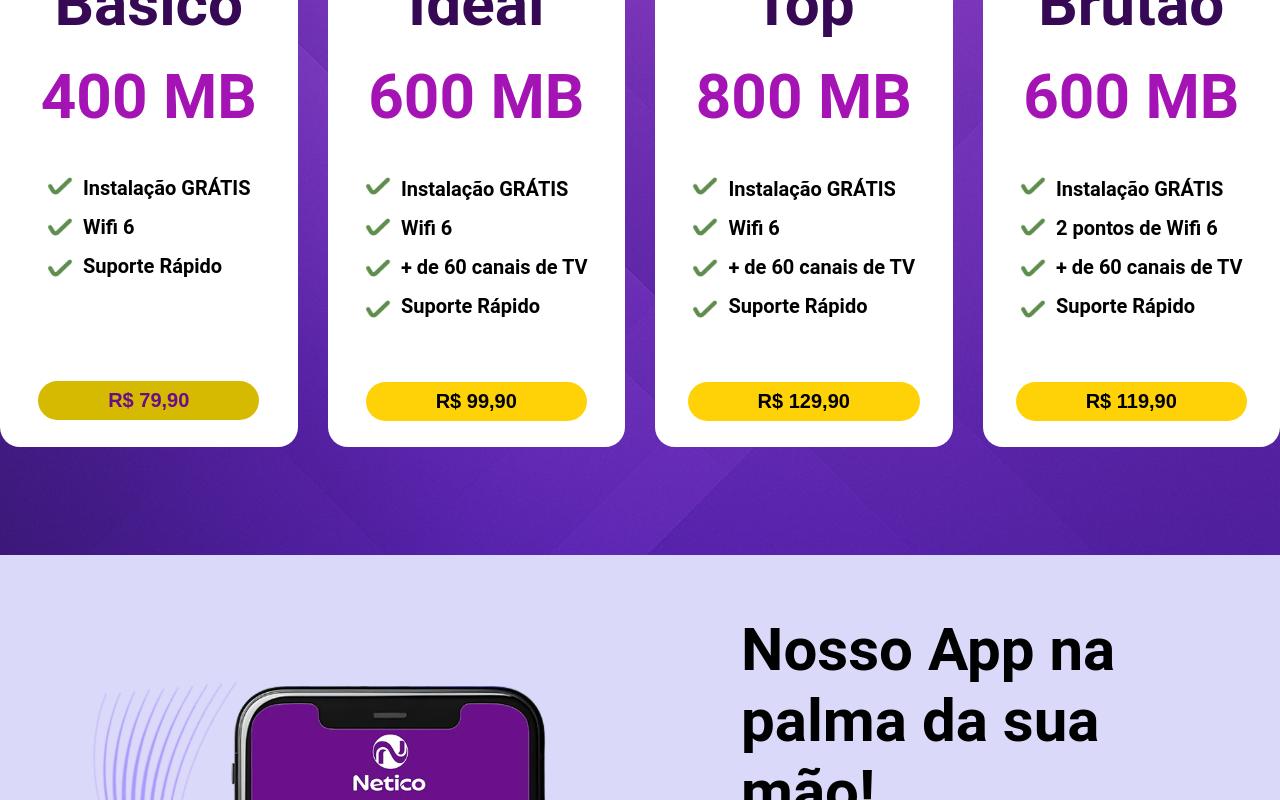
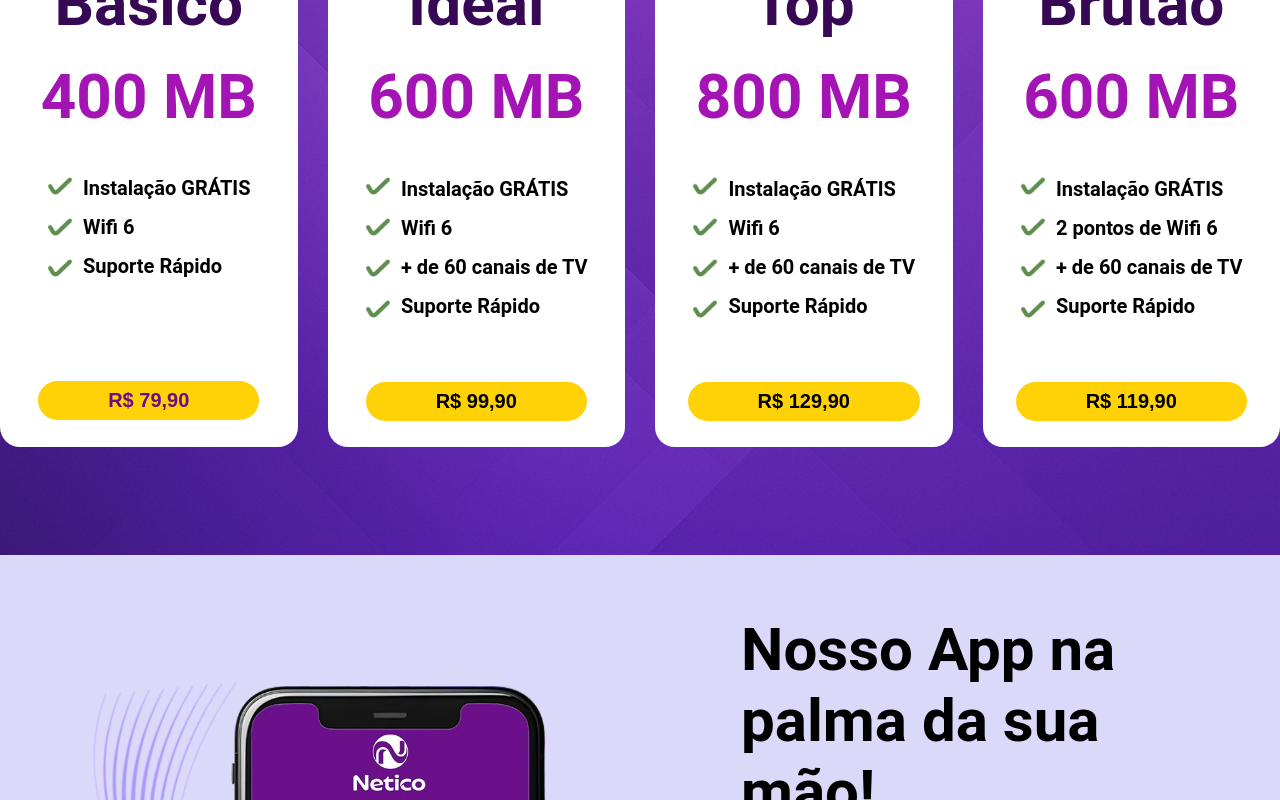
Before and after one commit to HenriqueSant2704/Projeto-Grupo-Prime, a website: page pages/Inicio/index.html in a window 1280 px wide. In both pictures the pointer is over the button "R$ 79,90". Shown: the part 2386-3186 px from the top of the page. Drawn offline with Linux system fonts and the light colour scheme.

Commit message:
area de contatoto concluido

```diff
--- a/pages/Inicio/styles.css
+++ b/pages/Inicio/styles.css
@@ -240,7 +240,7 @@ body {
 
 
     &:hover {
-        background-color:rgba(214, 186, 0, 0.995);
+        background-color: rgb(255, 210, 8);
         color: #690e87;
     }
 }
```
